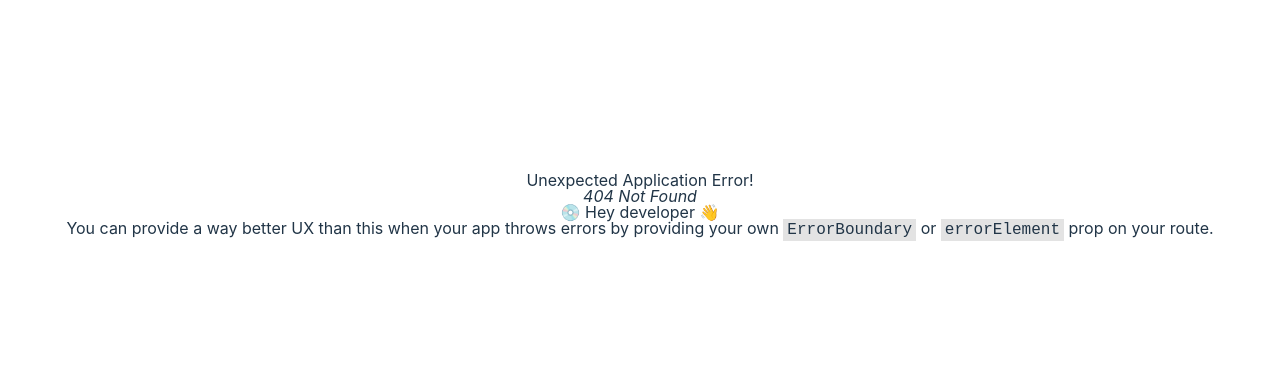
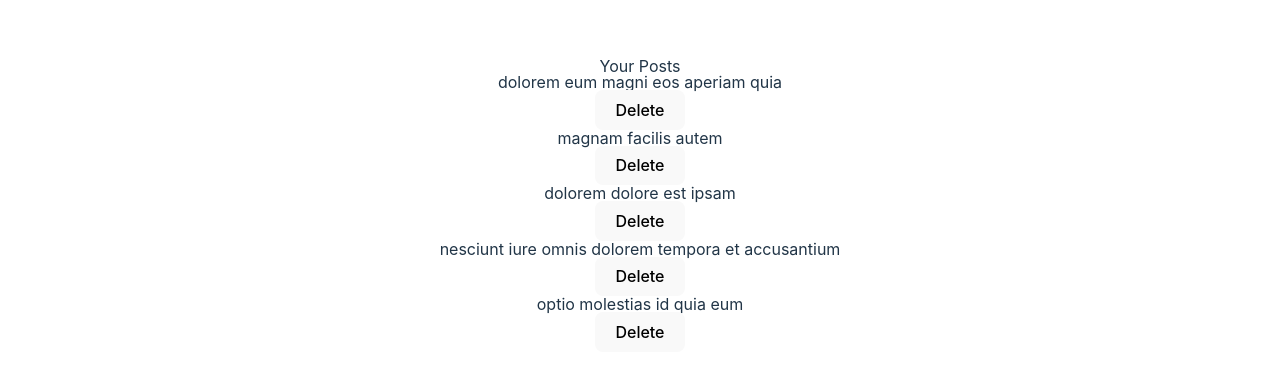
Before and after one commit to GiGa1989/playing-with-react, a React (Vite) app: page /memo2 in a window 1280 px wide. Before the commit this address had no page. Shown: the part 195-572 px from the top of the page. Built offline with nearby package versions, Linux system fonts and the light colour scheme.

Commit message:
committed a year later

```diff
--- a/src/App.scss
+++ b/src/App.scss
@@ -1,7 +1,8 @@
+@import 'pages/memo/memo';
+@import 'pages/memo2/memo';
+@import 'pages/portal/modal/modal';
+@import 'styles/normalize';
 @import 'styles/reset';
-@import 'styles/normalize';
-@import 'pages/portal/modal/modal';
-@import 'pages/memo//memo';
 
 #root {
   max-width: 1280px;
--- a/src/pages/memo/memo.tsx
+++ b/src/pages/memo/memo.tsx
@@ -5,17 +5,57 @@
   name: string;
 }
 
+export interface Person {
+  name: string;
+  age: number;
+}
+export interface Box2Props {
+  list: Person[];
+}
+
 const Box: FC<BoxProps> = ({ name }) => {
   console.log('render BOX');
   return <div>welcome {name}</div>;
 };
 
-const MemoBox: FC<BoxProps> = memo(({ name }) => {
-  console.log('render MEMO_BOX');
-  return <div>welcome {name}</div>;
+//@ts-ignore
+const MemoBox: FC<BoxProps> = memo(
+  ({ name }) => {
+    console.log('render MEMO_BOX');
+    return <div>welcome {name}</div>;
+  },
+  (prevProps, nextProps) => {
+    console.log(
+      'LOG-ENH 🚀 ~ file: memo.tsx:17 ~ constMemoBox:FC<BoxProps>=memo ~ prevProps, nextProps',
+      prevProps.name,
+      nextProps.name,
+    );
+    return true;
+    // se coincidono, no rerender
+    // se non coincidono, rerender
+  },
+);
+
+// const MemoizedBox = memo(Box);
+
+//@ts-ignore
+const Box2: FC<Person> = ({ name, age }) => {
+  console.log('render BOX2');
+  return (
+    <div>
+      {name}-{age}
+    </div>
+  );
+};
+
+const MemoizedBox2: FC<Person> = memo(({ name, age }) => {
+  console.log('render MEMO_BOX2');
+  return (
+    <div>
+      {name}-{age}
+    </div>
+  );
 });
-
-const MemoizedBox = memo(Box);
 
 /*
   first render
@@ -31,22 +71,53 @@
 const MemoPage: FC<Props> = () => {
   console.log('render TEST_MEMO');
   const [count, setCount] = useState(0);
+  const [people, setPeople] = useState<Person[]>([
+    { name: 'n1', age: 1 },
+    { name: 'n2', age: 2 },
+    { name: 'n3', age: 3 },
+  ]);
 
   return (
     <div className="memo-page">
       <div className="actions">
-        <span className="action" onClick={() => setCount(c => c - 1)}>
+        <span
+          className="action"
+          onClick={() => {
+            setCount(c => c - 1);
+            setPeople(l => [
+              ...l.map(i =>
+                i.name === 'n1' ? { ...i, age: i.age - 1 } : { ...i },
+              ),
+            ]);
+          }}
+        >
           -
         </span>
         {count}
-        <span className="action" onClick={() => setCount(c => c + 1)}>
+        <span
+          className="action"
+          onClick={() => {
+            setCount(c => c + 1);
+            setPeople(l => [
+              ...l.map(i =>
+                i.name === 'n3' ? { ...i, age: i.age + 1 } : { ...i },
+              ),
+            ]);
+          }}
+        >
           +
         </span>
       </div>
       <div className="results">
-        <Box name="classic_FC" />
-        <MemoBox name="memo_FC" />
-        <MemoizedBox name="MemoizedBox" />
+        {/* <Box name="classic_FC" />
+        <MemoBox name="memo_FC" /> */}
+        {/* <MemoizedBox name="MemoizedBox" /> */}
+        {people.map((item, key) => (
+          <div key={key}>
+            {/* <Box2 name={item.name} age={item.age} /> */}
+            <MemoizedBox2 name={item.name} age={item.age} />
+          </div>
+        ))}
       </div>
     </div>
   );
--- /dev/null
+++ b/src/pages/memo2/UserPost.tsx
@@ -0,0 +1,14 @@
+const UserPost = ({ post }: { post: any }) => {
+  console.log('Rendering UserPost component');
+
+  return (
+    <div className="my-1 flex-row-left">
+      <h4 id={post.title} className="px-2 font-sm font-bold">
+        {post.title}
+      </h4>
+    </div>
+  );
+};
+
+export default UserPost;
+// export default memo(UserPost);
--- /dev/null
+++ b/src/pages/memo2/UserPostsIndex.tsx
@@ -0,0 +1,106 @@
+import React, { useCallback, useState } from 'react';
+
+import UserPostsList from './UserPostsList';
+
+const posts = [
+  {
+    userId: 1,
+    id: 1,
+    title:
+      'sunt aut facere repellat provident occaecati excepturi optio reprehenderit',
+    body: 'quia et suscipit\nsuscipit recusandae consequuntur expedita et cum\nreprehenderit molestiae ut ut quas totam\nnostrum rerum est autem sunt rem eveniet architecto',
+  },
+  {
+    userId: 1,
+    id: 2,
+    title: 'qui est esse',
+    body: 'est rerum tempore vitae\nsequi sint nihil reprehenderit dolor beatae ea dolores neque\nfugiat blanditiis voluptate porro vel nihil molestiae ut reiciendis\nqui aperiam non debitis possimus qui neque nisi nulla',
+  },
+  {
+    userId: 1,
+    id: 3,
+    title: 'ea molestias quasi exercitationem repellat qui ipsa sit aut',
+    body: 'et iusto sed quo iure\nvoluptatem occaecati omnis eligendi aut ad\nvoluptatem doloribus vel accusantium quis pariatur\nmolestiae porro eius odio et labore et velit aut',
+  },
+  {
+    userId: 1,
+    id: 4,
+    title: 'eum et est occaecati',
+    body: 'ullam et saepe reiciendis voluptatem adipisci\nsit amet autem assumenda provident rerum culpa\nquis hic commodi nesciunt rem tenetur doloremque ipsam iure\nquis sunt voluptatem rerum illo velit',
+  },
+  {
+    userId: 1,
+    id: 5,
+    title: 'nesciunt quas odio',
+    body: 'repudiandae veniam quaerat sunt sed\nalias aut fugiat sit autem sed est\nvoluptatem omnis possimus esse voluptatibus quis\nest aut tenetur dolor neque',
+  },
+  {
+    userId: 1,
+    id: 6,
+    title: 'dolorem eum magni eos aperiam quia',
+    body: 'ut aspernatur corporis harum nihil quis provident sequi\nmollitia nobis aliquid molestiae\nperspiciatis et ea nemo ab reprehenderit accusantium quas\nvoluptate dolores velit et doloremque molestiae',
+  },
+  {
+    userId: 1,
+    id: 7,
+    title: 'magnam facilis autem',
+    body: 'dolore placeat quibusdam ea quo vitae\nmagni quis enim qui quis quo nemo aut saepe\nquidem repellat excepturi ut quia\nsunt ut sequi eos ea sed quas',
+  },
+  {
+    userId: 1,
+    id: 8,
+    title: 'dolorem dolore est ipsam',
+    body: 'dignissimos aperiam dolorem qui eum\nfacilis quibusdam animi sint suscipit qui sint possimus cum\nquaerat magni maiores excepturi\nipsam ut commodi dolor voluptatum modi aut vitae',
+  },
+  {
+    userId: 1,
+    id: 9,
+    title: 'nesciunt iure omnis dolorem tempora et accusantium',
+    body: 'consectetur animi nesciunt iure dolore\nenim quia ad\nveniam autem ut quam aut nobis\net est aut quod aut provident voluptas autem voluptas',
+  },
+  {
+    userId: 1,
+    id: 10,
+    title: 'optio molestias id quia eum',
+    body: 'quo et expedita modi cum officia vel magni\ndoloribus qui repudiandae\nvero nisi sit\nquos veniam quod sed accusamus veritatis error',
+  },
+];
+
+const UserPostsIndex = () => {
+  console.log('Rendering UserPostsIndex component');
+
+  const [userPosts, setUserPosts] = useState(posts.slice(5));
+
+  const deletePost = (e: any) => {
+    const { postId } = e.currentTarget.dataset;
+    const remainingPosts = userPosts.filter(
+      post => post.id !== parseInt(postId),
+    );
+    setUserPosts(remainingPosts);
+  };
+
+  const deletePost2 = useCallback(
+    (e: any) => {
+      const { postId } = e.currentTarget.dataset;
+      console.log('LOG-ENH 🚀 ~ file: UserPostsIndex.tsx:85 ~ UserPostsIndex ~ currentTarget.dataset', e.currentTarget.dataset);
+      const remainingPosts = userPosts.filter(
+        post => post.id !== parseInt(postId),
+      );
+      setUserPosts(remainingPosts);
+    },
+    [userPosts],
+  );
+
+  return (
+    <div className="my-1 p-2 box">
+      <div className="m-1 py-1">
+        <h2 className="heading-md">Your Posts</h2>
+        <div className="px-1">
+          {<UserPostsList userPosts={userPosts} deletePost={deletePost2} />}
+        </div>
+      </div>
+    </div>
+  );
+};
+
+export default React.memo(UserPostsIndex);
--- /dev/null
+++ b/src/pages/memo2/UserPostsList.tsx
@@ -0,0 +1,33 @@
+import React from 'react';
+
+import UserPost from './UserPost';
+
+const UserPostsList = ({
+  userPosts,
+  deletePost,
+}: {
+  userPosts: any;
+  deletePost: any;
+}) => {
+  console.log('Rendering UserPostsList component');
+
+  return (
+    <div className="px-1">
+      {userPosts.map((post: any) => (
+        <div key={post.id} className="my-1 box flex-row">
+          <UserPost post={post} />
+          <button
+            className="btn btn-danger"
+            data-post-id={post.id}
+            data-post_ttitle={post.title}
+            onClick={deletePost}
+          >
+            Delete
+          </button>
+        </div>
+      ))}
+    </div>
+  );
+};
+
+export default React.memo(UserPostsList);
--- /dev/null
+++ b/src/pages/memo2/memo.scss
@@ -0,0 +1,19 @@
+.memo-page {
+  .actions {
+    display: flex;
+    flex-direction: row;
+    justify-content: space-around;
+    align-items: center;
+    .action {
+      cursor: pointer;
+      user-select: none;
+      padding: 8px;
+    }
+  }
+  .results {
+    margin-top: 30px;
+    & > *:not(:last-child) {
+      margin-bottom: 20px;
+    }
+  }
+}
--- a/tsconfig.json
+++ b/tsconfig.json
@@ -14,7 +14,11 @@
     "resolveJsonModule": true,
     "isolatedModules": true,
     "noEmit": true,
-    "jsx": "react-jsx"
+    "jsx": "react-jsx",
+    "noUnusedLocals": true,
+    "noUnusedParameters": true,
+    "baseUrl": "./src",
+
   },
   "include": ["src"],
   "references": [{ "path": "./tsconfig.node.json" }]
```
Also changed, not shown: src/main.tsx (+9 -4 lines), src/pages/memo2/README.md (added).
